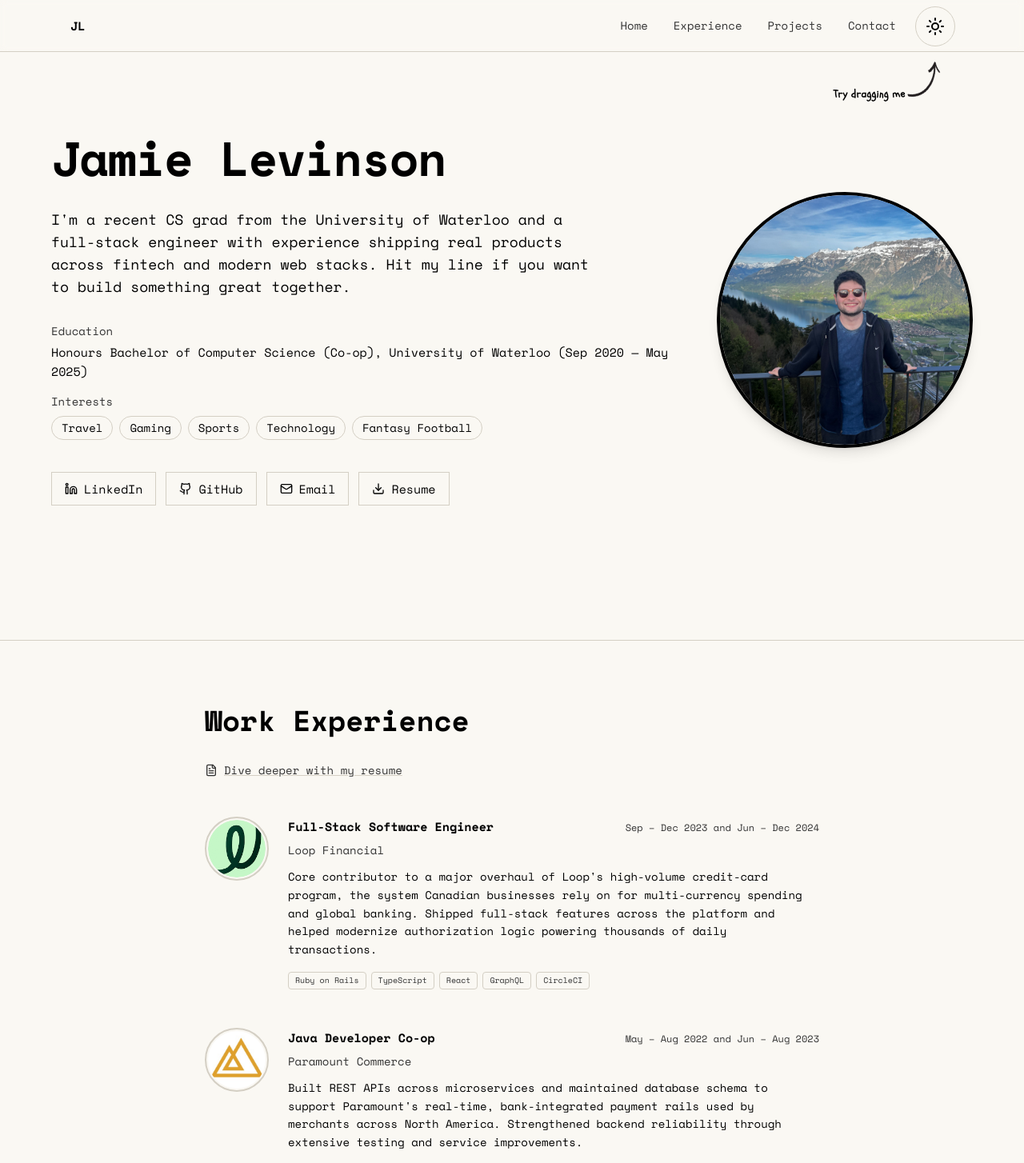
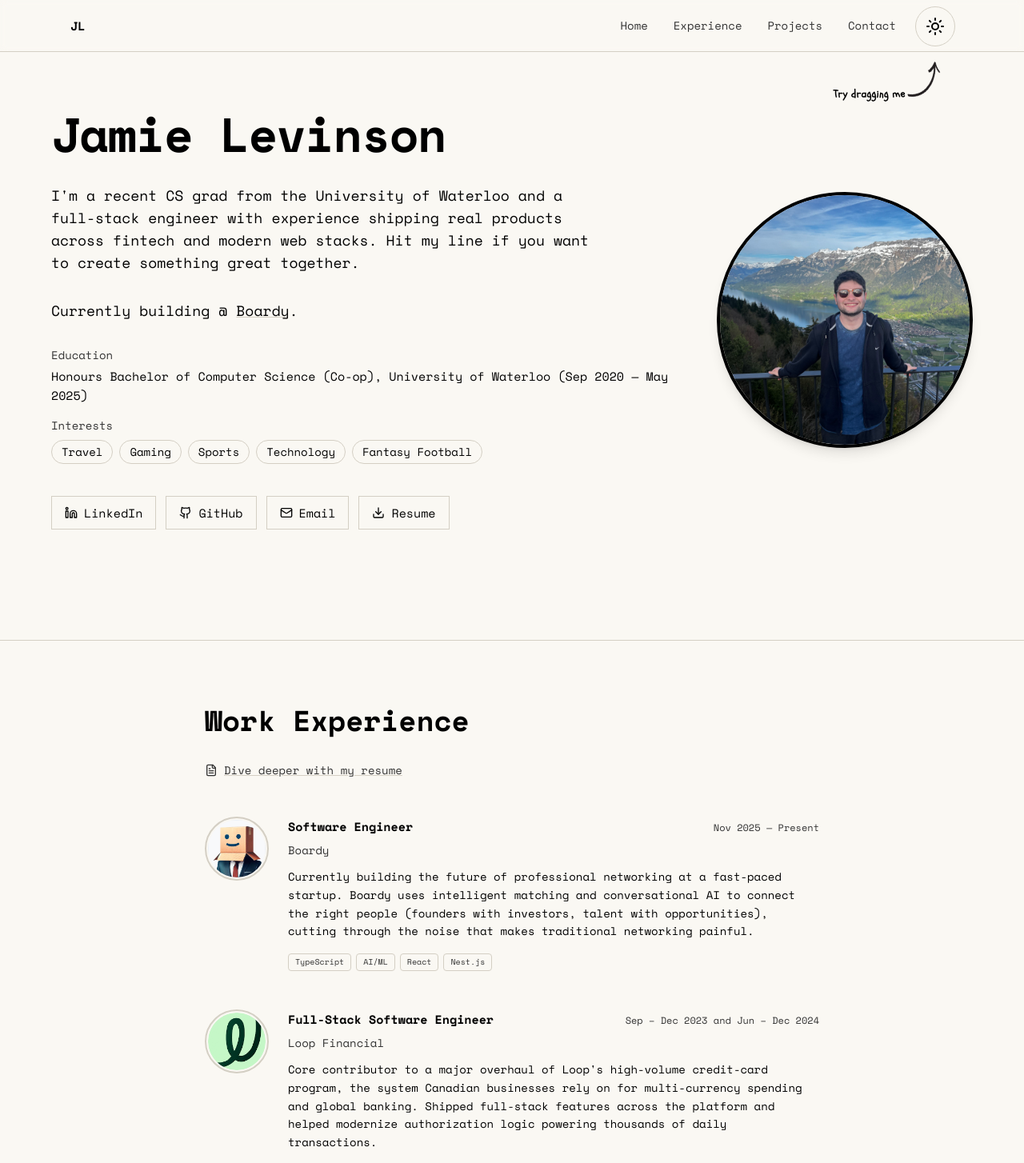
Before and after one commit to Jamie-Levinson/jamielevinson.com, a Next.js app: page / in a window 1280 px wide. Shown: the top 1454 px of the page at 80% size. Built offline with nearby package versions, Linux system fonts and the light colour scheme.

Commit message:
add boardy

```diff
--- a/src/components/Experience.tsx
+++ b/src/components/Experience.tsx
@@ -14,6 +14,20 @@
 }
 
 const experiences: ExperienceItem[] = [
+  {
+    title: "Software Engineer",
+    company: "Boardy",
+    period: "Nov 2025 — Present",
+    description: "Currently building the future of professional networking at a fast-paced startup. Boardy uses intelligent matching and conversational AI to connect the right people (founders with investors, talent with opportunities), cutting through the noise that makes traditional networking painful.",
+    logo: '/company_logos/boardy_logo.png',
+    url: 'https://boardy.ai',
+    technologies: [
+      "TypeScript",
+      "AI/ML",
+      "React",
+      "Nest.js"
+    ]
+  },
   {
     title: "Full-Stack Software Engineer",
     company: "Loop Financial",
@@ -80,8 +94,8 @@
 
         {/* Timeline */}
         <div className="space-y-12">
-          {experiences.map((exp, index) => (
-            <div key={index} className="flex gap-6 items-start">
+          {experiences.map((exp) => (
+            <div key={exp.company} className="flex gap-6 items-start">
               {/* Logo Circle */}
               {exp.logo ? (
                 <a
--- a/src/components/Hero.tsx
+++ b/src/components/Hero.tsx
@@ -17,7 +17,11 @@
 
             {/* Description */}
             <p className="text-base md:text-lg text-foreground leading-relaxed max-w-2xl">
-              I&apos;m a recent CS grad from the University of Waterloo and a full-stack engineer with experience shipping real products across fintech and modern web stacks. Hit my line if you want to build something great together.
+              I&apos;m a recent CS grad from the University of Waterloo and a full-stack engineer with experience shipping real products across fintech and modern web stacks. Hit my line if you want to create something great together.
+            </p>
+
+            <p className="text-base md:text-lg text-foreground leading-relaxed max-w-2xl">
+              Currently building @ <a href="https://boardy.ai" target="_blank" rel="noopener noreferrer" className="underline decoration-border hover:decoration-foreground transition-colors">Boardy</a>.
             </p>
 
             {/* Education & Interests */}
```
Also changed, not shown: public/company_logos/boardy_logo.png (added), 1 other file (tests, documents, lock files or other folders).
